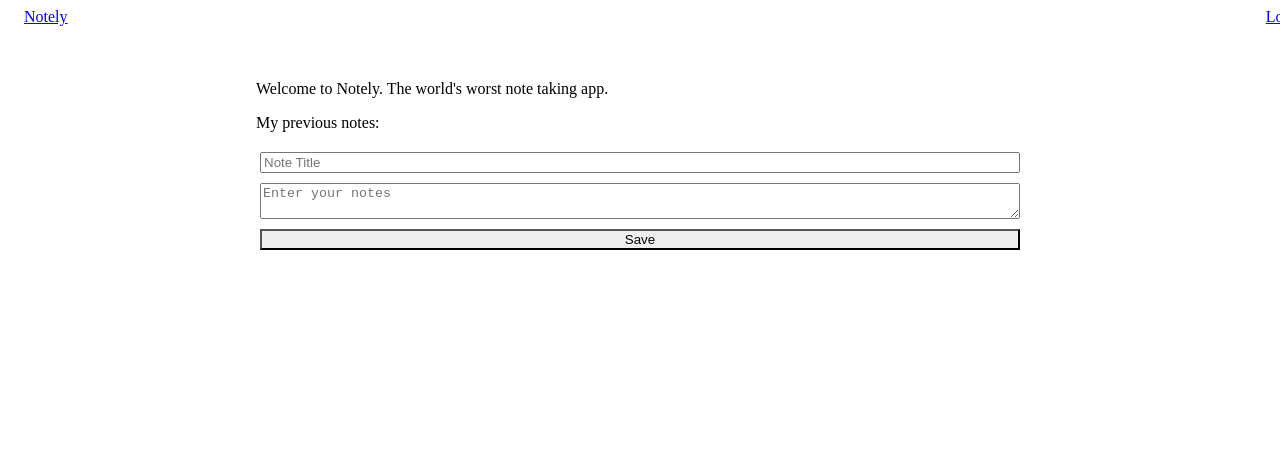
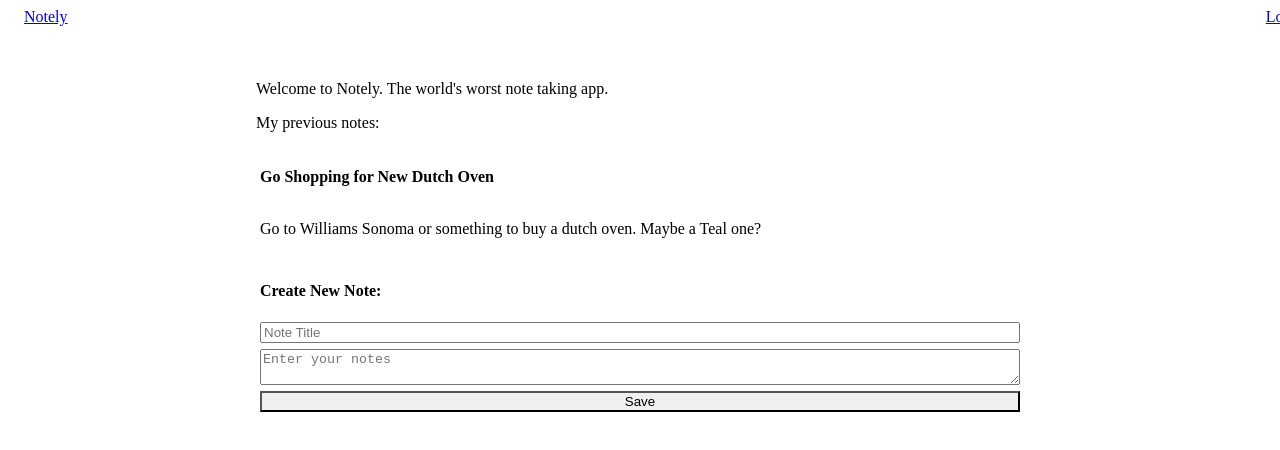
Before and after one commit to jagarnica/bigTestSite, a Gatsby site: page / in a window 1280 px wide. Shown: the top 450 px of the page. Built offline with nearby package versions, Linux system fonts and the light colour scheme; Gatsby itself is replaced by a stand-in of ours.

Commit message:
Work on todo list

```diff
--- a/src/components/ui/Note/Note.tsx
+++ b/src/components/ui/Note/Note.tsx
@@ -1,18 +1,67 @@
 import * as React from "react";
-import { Box, Input, Textarea, SimpleGrid, BoxProps } from "@chakra-ui/react";
+import {
+  Box,
+  Text,
+  Input,
+  Textarea,
+  SimpleGrid,
+  BoxProps,
+} from "@chakra-ui/react";
 import { Button } from "components/ui/Button";
+export type UserNote = {
+  title?: string;
+  description: string;
+};
 export interface NoteProps extends BoxProps {
   onSubmit?: () => void;
+  readOnly?: boolean;
+  initialValue?: UserNote;
 }
-export const Note = ({ onSubmit, ...rest }: NoteProps): JSX.Element => {
+export const Note = ({
+  onSubmit,
+  readOnly,
+  initialValue,
+  ...rest
+}: NoteProps): JSX.Element => {
   function handleSubmit(event: React.FormEvent) {
     event.preventDefault();
     onSubmit?.();
   }
+  if (readOnly && initialValue) {
+    return (
+      <Box
+        borderWidth="1px"
+        borderColor="blue.800"
+        boxShadow="md"
+        borderRadius="md"
+        bg="white"
+        p="4"
+        {...rest}
+      >
+        <SimpleGrid color="blue.800" column={1} spacing={2}>
+          <Text fontSize="2xl" fontWeight="bold">
+            {initialValue.title}
+          </Text>
+          <Text>{initialValue.description}</Text>
+        </SimpleGrid>
+      </Box>
+    );
+  }
   return (
-    <Box boxShadow="md" borderRadius="md" bg="white" p="4" {...rest}>
+    <Box
+      borderWidth="1px"
+      borderColor="blue.800"
+      boxShadow="md"
+      borderRadius="md"
+      bg="white"
+      p="4"
+      {...rest}
+    >
       <form onSubmit={handleSubmit}>
-        <SimpleGrid column={1} spacing={10}>
+        <SimpleGrid column={1} spacing={6} color="blue.800">
+          <Text fontWeight="bold" fontSize="2xl">
+            Create New Note:
+          </Text>
           <Input placeholder="Note Title" />
           <Textarea placeholder="Enter your notes" />
           <Button isFullWidth type="submit">
--- a/src/pages/index.tsx
+++ b/src/pages/index.tsx
@@ -1,8 +1,14 @@
 import * as React from "react";
-import { Text } from "@chakra-ui/react";
-import { Note } from "components/ui/Note";
+import { Text, Box } from "@chakra-ui/react";
+import { Note, UserNote } from "components/ui/Note";
 // markup
-const IndexPage = () => {
+const SampleNote: UserNote = {
+  title: "Go Shopping for New Dutch Oven",
+  description:
+    "Go to Williams Sonoma or something to buy a dutch oven. Maybe a Teal one?",
+};
+const IndexPage = (): JSX.Element => {
+  const savedNotes = [SampleNote];
   return (
     <>
       <Text fontSize="3xl" color="blue.800" as="p">
@@ -11,6 +17,15 @@ const IndexPage = () => {
       <Text mt="8" fontSize="2xl" color="blue.800" as="p">
         My previous notes:
       </Text>
+      <Box mt="2" mb="2">
+        {savedNotes && savedNotes.length > 0 ? (
+          savedNotes.map((note, index) => (
+            <Note initialValue={note} key={index} readOnly />
+          ))
+        ) : (
+          <Text>You have no saved notes yet!</Text>
+        )}
+      </Box>
       <Note
         mt="4"
         onSubmit={() => {
```
